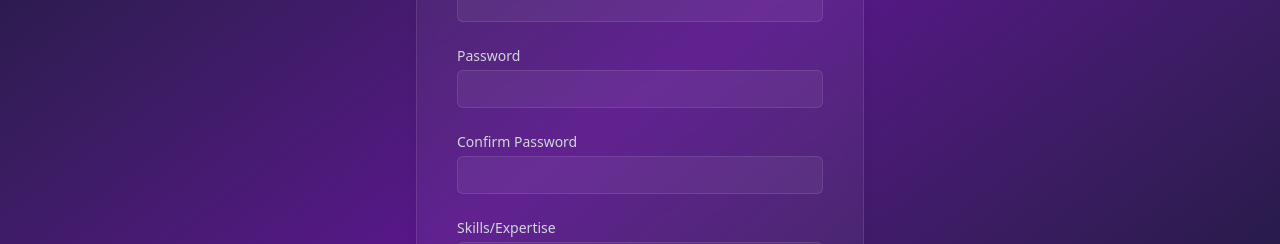
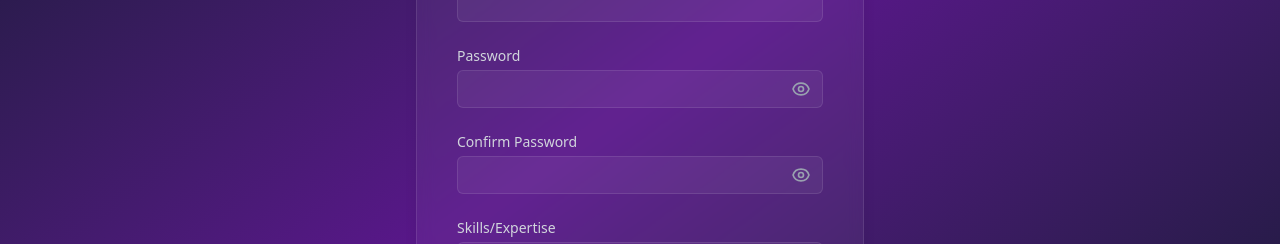
Before and after one commit to jumahans/Lead-tracker-front-end, a React (Vite) app: page /#/register in a window 1280 px wide. Shown: the part 375-619 px from the top of the page. Built offline with nearby package versions, Linux system fonts and the light colour scheme.

Commit message:
password visisbility

```diff
--- a/src/pages/Login.jsx
+++ b/src/pages/Login.jsx
@@ -9,6 +9,7 @@
   });
   const [isLoading, setIsLoading] = useState(false);
   const [error, setError] = useState('');
+  const [showPassword, setShowPassword] = useState(false);
   const navigate = useNavigate();
 
   const handleChange = (e) => {
@@ -98,17 +99,33 @@
               <label htmlFor="password" className="block text-sm font-medium text-gray-300">
                 Password
               </label>
-              <div className="mt-1">
+              <div className="mt-1 relative">
                 <input
                   id="password"
                   name="password"
-                  type="password"
+                  type={showPassword ? "text" : "password"}
                   autoComplete="current-password"
                   required
                   value={formData.password}
                   onChange={handleChange}
-                  className="appearance-none block w-full px-3 py-2 bg-white/5 border border-white/10 rounded-md placeholder-gray-500 text-white focus:ring-cyan-500 focus:border-cyan-500 sm:text-sm"
+                  className="appearance-none block w-full px-3 py-2 pr-10 bg-white/5 border border-white/10 rounded-md placeholder-gray-500 text-white focus:ring-cyan-500 focus:border-cyan-500 sm:text-sm"
                 />
+                <button
+                  type="button"
+                  onClick={() => setShowPassword(!showPassword)}
+                  className="absolute inset-y-0 right-0 pr-3 flex items-center text-gray-400 hover:text-gray-300"
+                >
+                  {showPassword ? (
+                    <svg className="h-5 w-5" fill="none" viewBox="0 0 24 24" stroke="currentColor">
+                      <path strokeLinecap="round" strokeLinejoin="round" strokeWidth={2} d="M13.875 18.825A10.05 10.05 0 0112 19c-4.478 0-8.268-2.943-9.543-7a9.97 9.97 0 011.563-3.029m5.858.908a3 3 0 114.243 4.243M9.878 9.878l4.242 4.242M9.88 9.88l-3.29-3.29m7.532 7.532l3.29 3.29M3 3l3.59 3.59m0 0A9.953 9.953 0 0112 5c4.478 0 8.268 2.943 9.543 7a10.025 10.025 0 01-4.132 5.411m0 0L21 21" />
+                    </svg>
+                  ) : (
+                    <svg className="h-5 w-5" fill="none" viewBox="0 0 24 24" stroke="currentColor">
+                      <path strokeLinecap="round" strokeLinejoin="round" strokeWidth={2} d="M15 12a3 3 0 11-6 0 3 3 0 016 0z" />
+                      <path strokeLinecap="round" strokeLinejoin="round" strokeWidth={2} d="M2.458 12C3.732 7.943 7.523 5 12 5c4.478 0 8.268 2.943 9.542 7-1.274 4.057-5.064 7-9.542 7-4.477 0-8.268-2.943-9.542-7z" />
+                    </svg>
+                  )}
+                </button>
               </div>
             </div>
 
--- a/src/pages/Register.jsx
+++ b/src/pages/Register.jsx
@@ -12,6 +12,8 @@
   });
   const [isLoading, setIsLoading] = useState(false);
   const [error, setError] = useState('');
+  const [showPassword, setShowPassword] = useState(false);
+  const [showConfirmPassword, setShowConfirmPassword] = useState(false);
   const navigate = useNavigate();
 
   const handleChange = (e) => {
@@ -139,17 +141,33 @@
               <label htmlFor="password" className="block text-sm font-medium text-gray-300">
                 Password
               </label>
-              <div className="mt-1">
+              <div className="mt-1 relative">
                 <input
                   id="password"
                   name="password"
-                  type="password"
+                  type={showPassword ? "text" : "password"}
                   autoComplete="new-password"
                   required
                   value={formData.password}
                   onChange={handleChange}
-                  className="appearance-none block w-full px-3 py-2 bg-white/5 border border-white/10 rounded-md placeholder-gray-500 text-white focus:outline-none focus:ring-cyan-500 focus:border-cyan-500 sm:text-sm"
+                  className="appearance-none block w-full px-3 py-2 pr-10 bg-white/5 border border-white/10 rounded-md placeholder-gray-500 text-white focus:outline-none focus:ring-cyan-500 focus:border-cyan-500 sm:text-sm"
                 />
+                <button
+                  type="button"
+                  onClick={() => setShowPassword(!showPassword)}
+                  className="absolute inset-y-0 right-0 pr-3 flex items-center text-gray-400 hover:text-gray-300"
+                >
+                  {showPassword ? (
+                    <svg className="h-5 w-5" fill="none" viewBox="0 0 24 24" stroke="currentColor">
+                      <path strokeLinecap="round" strokeLinejoin="round" strokeWidth={2} d="M13.875 18.825A10.05 10.05 0 0112 19c-4.478 0-8.268-2.943-9.543-7a9.97 9.97 0 011.563-3.029m5.858.908a3 3 0 114.243 4.243M9.878 9.878l4.242 4.242M9.88 9.88l-3.29-3.29m7.532 7.532l3.29 3.29M3 3l3.59 3.59m0 0A9.953 9.953 0 0112 5c4.478 0 8.268 2.943 9.543 7a10.025 10.025 0 01-4.132 5.411m0 0L21 21" />
+                    </svg>
+                  ) : (
+                    <svg className="h-5 w-5" fill="none" viewBox="0 0 24 24" stroke="currentColor">
+                      <path strokeLinecap="round" strokeLinejoin="round" strokeWidth={2} d="M15 12a3 3 0 11-6 0 3 3 0 016 0z" />
+                      <path strokeLinecap="round" strokeLinejoin="round" strokeWidth={2} d="M2.458 12C3.732 7.943 7.523 5 12 5c4.478 0 8.268 2.943 9.542 7-1.274 4.057-5.064 7-9.542 7-4.477 0-8.268-2.943-9.542-7z" />
+                    </svg>
+                  )}
+                </button>
               </div>
             </div>
 
@@ -157,17 +175,33 @@
               <label htmlFor="confirmPassword" className="block text-sm font-medium text-gray-300">
                 Confirm Password
               </label>
-              <div className="mt-1">
+              <div className="mt-1 relative">
                 <input
                   id="confirmPassword"
                   name="confirmPassword"
-                  type="password"
+                  type={showConfirmPassword ? "text" : "password"}
                   autoComplete="new-password"
                   required
                   value={formData.confirmPassword}
                   onChange={handleChange}
-                  className="appearance-none block w-full px-3 py-2 bg-white/5 border border-white/10 rounded-md placeholder-gray-500 text-white focus:outline-none focus:ring-cyan-500 focus:border-cyan-500 sm:text-sm"
+                  className="appearance-none block w-full px-3 py-2 pr-10 bg-white/5 border border-white/10 rounded-md placeholder-gray-500 text-white focus:outline-none focus:ring-cyan-500 focus:border-cyan-500 sm:text-sm"
                 />
+                <button
+                  type="button"
+                  onClick={() => setShowConfirmPassword(!showConfirmPassword)}
+                  className="absolute inset-y-0 right-0 pr-3 flex items-center text-gray-400 hover:text-gray-300"
+                >
+                  {showConfirmPassword ? (
+                    <svg className="h-5 w-5" fill="none" viewBox="0 0 24 24" stroke="currentColor">
+                      <path strokeLinecap="round" strokeLinejoin="round" strokeWidth={2} d="M13.875 18.825A10.05 10.05 0 0112 19c-4.478 0-8.268-2.943-9.543-7a9.97 9.97 0 011.563-3.029m5.858.908a3 3 0 114.243 4.243M9.878 9.878l4.242 4.242M9.88 9.88l-3.29-3.29m7.532 7.532l3.29 3.29M3 3l3.59 3.59m0 0A9.953 9.953 0 0112 5c4.478 0 8.268 2.943 9.543 7a10.025 10.025 0 01-4.132 5.411m0 0L21 21" />
+                    </svg>
+                  ) : (
+                    <svg className="h-5 w-5" fill="none" viewBox="0 0 24 24" stroke="currentColor">
+                      <path strokeLinecap="round" strokeLinejoin="round" strokeWidth={2} d="M15 12a3 3 0 11-6 0 3 3 0 016 0z" />
+                      <path strokeLinecap="round" strokeLinejoin="round" strokeWidth={2} d="M2.458 12C3.732 7.943 7.523 5 12 5c4.478 0 8.268 2.943 9.542 7-1.274 4.057-5.064 7-9.542 7-4.477 0-8.268-2.943-9.542-7z" />
+                    </svg>
+                  )}
+                </button>
               </div>
             </div>
 
```
